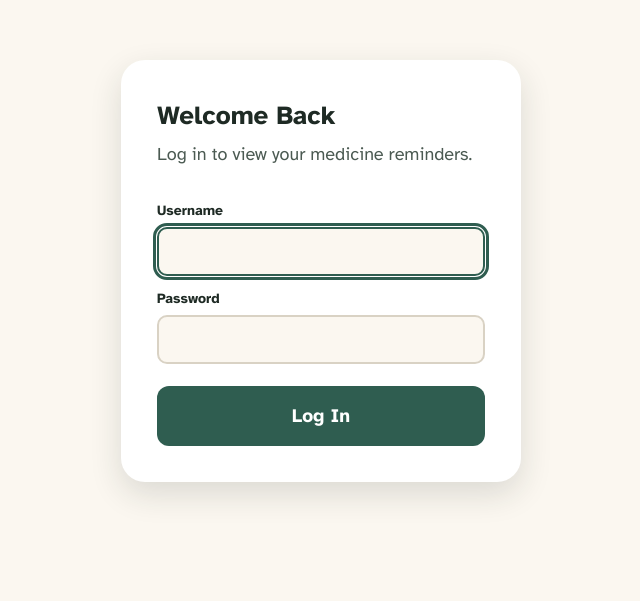
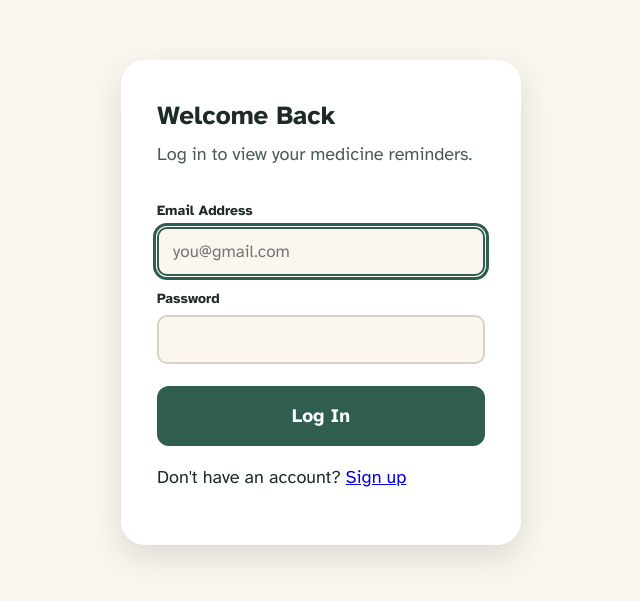
Before and after one commit to Nagulankumar/Innovative-Gerontological-Care-Solutions-Designing-the-Future-of-Elderly-Care-Products, a Flask app: page /login in a window 1280 px wide. Shown: the part 78-679 px from the top of the page, without its empty margins (319-959 px from the left). Run offline with Flask 3, Linux system fonts and the light colour scheme.

Commit message:
Add multi-user accounts: webapp/templates/login.html

```diff
--- a/webapp/templates/login.html
+++ b/webapp/templates/login.html
@@ -29,14 +29,16 @@
     {% endif %}
 
     <form method="POST" action="{{ url_for('login') }}">
-      <label for="username">Username</label>
-      <input type="text" id="username" name="username" required autofocus>
+      <label for="username">Email Address</label>
+      <input type="email" id="username" name="username" required autofocus placeholder="you@gmail.com">
 
       <label for="password">Password</label>
       <input type="password" id="password" name="password" required>
 
       <button type="submit" class="btn btn-primary btn-large login-btn">Log In</button>
     </form>
+
+    <p class="login-switch">Don't have an account? <a href="{{ url_for('signup') }}">Sign up</a></p>
   </section>
 </main>
 
```
